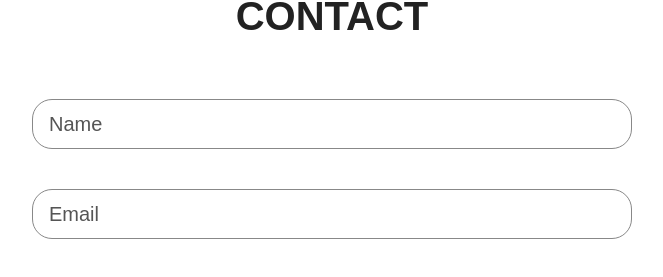
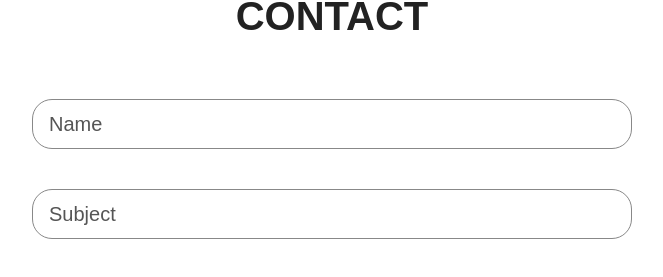
Before and after one commit to infinity-boi/simplygouravsingh, a React (Create React App) app: page / in a window 1280 px wide. Shown: the part 2337-2614 px from the top of the page, without its empty margins (308-971 px from the left). Built offline with nearby package versions, Linux system fonts and the light colour scheme.

Commit message:
Update Contact Form

```diff
--- a/src/sections/Contact/Contact.jsx
+++ b/src/sections/Contact/Contact.jsx
@@ -1,10 +1,24 @@
 import styles from './ContactStyles.module.css';
 
 function Contact() {
+  const onSubmit = (event) => {
+    event.preventDefault();
+    const formData = new FormData(event.target);
+    let name = formData.get("name");
+    const subject = formData.get("subject");
+    let message = formData.get("message");
+    const encodedSubject = encodeURIComponent(subject);
+    message = message.replace(/\n/g, '\r\n');
+    const encodedMessage = encodeURIComponent(message);
+    name = "\n\nFrom, \n" + name;
+    const encodedName = encodeURIComponent(name);
+    const url = `mailto:gouravsinghc2003@gmail.com?subject=${encodedSubject}&body=${encodedMessage}${encodedName}`;
+    window.open(url);
+  };
   return (
     <section id="contact" className={styles.container}>
       <h1 className="sectionTitle">Contact</h1>
-      <form action="">
+      <form onSubmit={onSubmit}>
         <div className="formGroup">
           <label htmlFor="name" hidden>
             Name
@@ -18,14 +32,14 @@ function Contact() {
           />
         </div>
         <div className="formGroup">
-          <label htmlFor="email" hidden>
-            Email
+          <label htmlFor="subject" hidden>
+            Subject
           </label>
           <input
             type="text"
-            name="email"
-            id="email"
-            placeholder="Email"
+            name="subject"
+            id="subject"
+            placeholder="Subject"
             required
           />
         </div>
@@ -37,9 +51,10 @@ function Contact() {
             name="message"
             id="message"
             placeholder="Message"
-            required></textarea>
+            required>
+          </textarea>
         </div>
-        <input className="hover btn" type="submit" value="Submit" />
+        <input className="hover btn" type="submit" />
       </form>
     </section>
   );
--- a/src/sections/Hero/Hero.jsx
+++ b/src/sections/Hero/Hero.jsx
@@ -1,4 +1,4 @@
-import React, { useState, useEffect } from 'react'
+// import React, { useState, useEffect } from 'react'
 import styles from "./HeroStyles.module.css";
 // import heroImg0 from "../../assets/G0.jpg";
 // import heroImg1 from "../../assets/G1.jpg";
```
